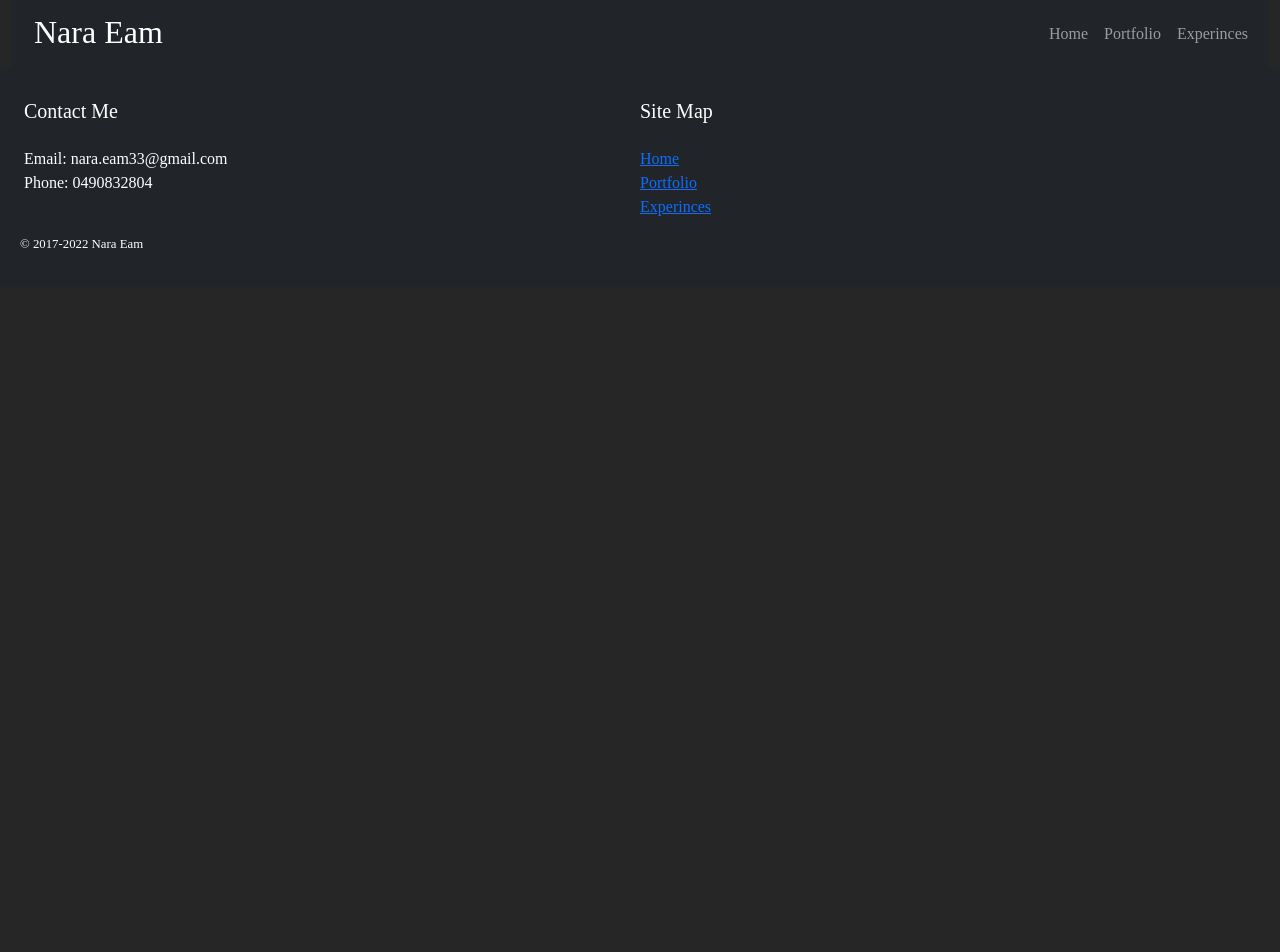
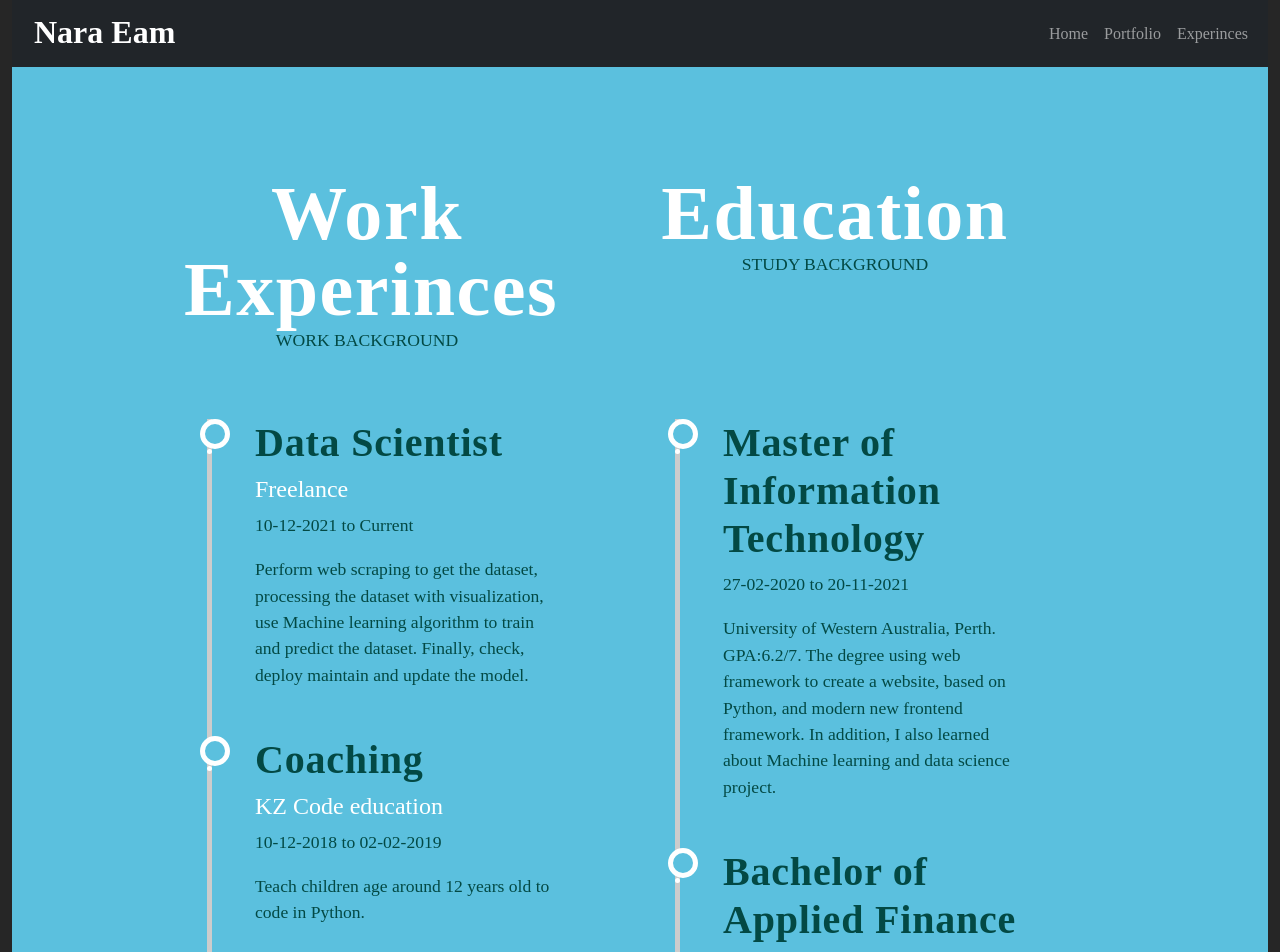
Before and after one commit to Sameam/sameam.github.io, a React (Create React App) app: page /experience in a window 1280 px wide. Shown: the top 952 px of the page. Before the commit the page ends 800 px from the top, so only its background shows below. Built offline with nearby package versions, Linux system fonts and the light colour scheme; a web font is replaced by a local one.

Commit message:
add experince section

```diff
--- a/package.json
+++ b/package.json
@@ -13,6 +13,7 @@
     "react-scripts": "5.0.0",
     "react-scroll": "^1.8.4",
     "react-vertical-timeline-component": "^3.5.2",
+    "sass": "^1.49.7",
     "web-vitals": "^2.1.4"
   },
   "scripts": {
--- /dev/null
+++ b/src/components/Experiencetime.js
@@ -0,0 +1,21 @@
+import React from 'react'
+import "./experince.scss"
+
+const Experiencetime = ({data}) => {
+  return (
+    <div>
+      {data.map((item) =>
+      <li>
+        <div class="content">
+          <h3>{item.title}</h3>
+          <h4>{item.name}</h4>
+          <p>{item.date}</p>
+          <p>{item.description}</p>
+        </div>
+      </li>
+    )}
+    </div>
+  )
+}
+
+export default Experiencetime
--- a/src/components/Experince.js
+++ b/src/components/Experince.js
@@ -1,9 +1,36 @@
 import React from 'react';
 import Base from './Base';
-import "../index.css";
+import "./experince.scss"
+import Experiencetime from './Experiencetime';
+import {work,education} from "./Experincedata"
+
 
 const Experince = () => {
-  return <Base></Base>;
+  return <Base>
+    <section className="block-content t-block-teal l-block-spacing">
+					<div className="l-contained row text-left">
+						<header className="heading-group col-sm-5">
+							<h2>Work Experinces</h2>
+							<p class="subtitle">
+								Work Background
+							</p>
+						</header>
+            <header className="heading-group col-sm">
+							<h2>Education</h2>
+							<p class="subtitle">
+								Study Background
+							</p>
+						</header>
+						<ul className="timeline-list col-sm-5">
+							<Experiencetime data={work}/>
+						</ul>
+						<ul class="timeline-list col-md-5">
+							<Experiencetime data={education} />
+						</ul>
+					</div>
+
+				</section>
+  </Base>;
 };
 
 export default Experince;
--- /dev/null
+++ b/src/components/Experincedata.js
@@ -0,0 +1,41 @@
+const work = [
+  {
+    "title":"Data Scientist",
+    "date":"10-12-2021 to Current",
+    "name":"Freelance",
+    "description":"Perform web scraping to get the dataset, processing the dataset with visualization, use Machine learning algorithm to train and predict the dataset. Finally, check, deploy maintain and update the model."
+  },
+  {
+    "title":"Coaching",
+    "date":"10-12-2018 to 02-02-2019",
+    "name":"KZ Code education",
+    "description":"Teach children age around 12 years old to code in Python. "
+  },
+  {
+    "title":"Internship",
+    "date":"10-12-2018 to 02-02-2019",
+    "name":"Pacific Home loan",
+    "description":"Meet with clients, identify their needs, provide best recommendation for home or business loan. Performing general duties as necessaries."
+  },
+  {
+    "title":"Internship",
+    "date":"10-03-2019 to 10-06-2019",
+    "name":"BeltRoad Cap (Private Equity)",
+    "description":"perform quantitative research on and present analysis to investors"
+  }
+]
+
+const education = [
+  {
+    "title":"Master of Information Technology",
+    "date":"27-02-2020 to 20-11-2021",
+    "description":"University of Western Australia, Perth. GPA:6.2/7. The degree using web framework to create a website, based on Python, and modern new frontend framework. In addition, I also learned about Machine learning and data science project."
+  },
+  {
+    "title":"Bachelor of Applied Finance",
+    "date":"27-02-2017 to 10-12-2019",
+    "description":"Macquarie University, Sydney. GPA:6.2/7. The degree mainly focus on risk management, financial product derivatives and portfolio management etc."
+  }
+]
+
+export {work,education}
--- /dev/null
+++ b/src/components/experince.scss
@@ -0,0 +1,240 @@
+body {
+  font-size:100%;
+  line-height:1.6;
+}
+.block-content {
+  min-height:100vh;
+}
+
+.block-content p {
+	font-size:1.1em;
+	line-height:1.5;
+	-webkit-font-smoothing:antialiased;
+	margin:0 auto 1em auto;
+}
+
+.block-content h2 {
+
+	text-align:center;
+	margin:1em 0 0 0;
+	font-size:2.5em;
+	line-height:1;
+	letter-spacing:0.02em;
+
+	@media all and (min-width:40em) {
+
+	font-size: 4.75em;
+
+	}
+}
+.subtitle {
+	font-weight:300;
+	text-transform:uppercase;
+	text-align:center;
+	font-size:1em;
+	margin:0.5em 0;
+}
+.heading-group {
+	margin:0 0 3em 0;
+}
+.content h3 {
+	font-size: 1.2em;
+	line-height:1.2;
+	letter-spacing:0.02em;
+  color:#fff;
+
+	@media all and (min-width:40em) {
+
+	font-size: 2.5em;
+
+	}
+}
+
+
+h1, h2, h3 {
+	font-weight:900;
+
+}
+p {
+	line-height:1.5;
+}
+
+.l-block-spacing {
+
+
+	min-height:80vh;
+	padding:2em 0 4em 0;
+
+}
+
+.l-contained {
+
+	max-width:1000px;
+	margin-left:auto;
+	margin-right:auto;
+
+	padding-left:1em;
+	padding-right:1em;
+
+	@media all and (min-width:40em) {
+
+		padding-left:2em;
+		padding-right:2em;
+
+
+	}
+}
+.timeline-list {
+
+	//border-left: 5px solid #ccc;
+	padding-bottom: 1em;
+	position: relative;
+	max-width:700px;
+	margin:0 auto;
+
+  &:before {
+		content: "";
+     border-left: 5px solid #CCC;
+     left: -0.25em;
+     top: 2em;
+     height: 100%;
+     position: absolute;
+     bottom: 0;
+     top: 0;
+    transform-origin:0 0;
+    animation:scaleVertical 3s 1s ease both 1;
+	}
+
+	&:after {
+		content: "";
+    clear:both;
+
+		position: absolute;
+		bottom: 0px;
+		left: -1em;
+		width: 20px;
+		height: 20px;
+		border-radius: 50%;
+		background: none repeat scroll 0% 0% #DDD;
+		border: 5px solid #DDD;
+		box-shadow: 1px 1px 1px rgba(0, 0, 0, 0.1);
+    animation:revealScaleUp 0.75s 2.82s ease both 1;
+	}
+}
+
+.t-block-teal {
+	background:#5bc0de;
+}
+.t-block-teal h2 {
+	color:#fff;
+}
+.t-block-teal h3 {
+	color:#034944;
+}
+.t-block-teal p {
+	color:#034944;
+}
+//list animation
+//scale in the circle, follwoed by the list item
+//the border must also animate in.
+.timeline-list li {
+
+	margin:0 0 3em 0;
+	padding:0 2em 0em 2em;
+    position: relative;
+
+}
+.timeline-list li:before {
+
+	content: "";
+	position: absolute;
+	top: 0px;
+	left: -1.45em;
+	width: 30px;
+	height: 30px;
+	border-radius: 50%;
+	background: none repeat scroll 0% 0% #5bc0de;
+	border: 5px solid #fff;
+  animation:revealScaleUp 0.75s 0s ease both 1;
+}
+.timeline-list {
+
+   animation:reveal 2s 0 ease both 1;
+}
+.timeline-list li .content {
+  animation:revealFromLeft 0.5s 0s ease both 1;
+}
+
+
+
+
+.timeline-list li:nth-child(1):before {
+  animation-delay:0.85s;
+}
+.timeline-list li:nth-child(1) .content {
+  animation-delay:1.05s;
+}
+.timeline-list li:nth-child(2):before {
+   animation-delay:1.2s;
+}
+.timeline-list li:nth-child(2) .content {
+  animation-delay:1.5s;
+}
+.timeline-list li:nth-child(3):before {
+  animation-delay:1.8s;
+}
+.timeline-list li:nth-child(3) .content {
+  animation-delay:2.1s;
+}
+.timeline-list li:nth-child(4):before {
+  animation-delay:2s;
+}
+.timeline-list li:nth-child(4) .content {
+  animation-delay:2.3s;
+}
+@keyframes revealFromLeft {
+  0% {
+    transform:translateX(-1em);
+    opacity:0;
+  }
+  100% {
+    opacity:1;
+    transform:translateX(0);
+  }
+}
+@keyframes reveal {
+  0% {
+    opacity:0;
+  }
+  100% {
+    opacity:1;
+  }
+}
+@keyframes scaleVertical {
+  0% {
+    transform:scaleY(0);
+
+  }
+  100% {
+    transform:scaleY(1);
+  }
+}
+@keyframes revealScaleUp {
+  0% {
+    opacity:0;
+    transform:scale(0.5);
+  }
+
+
+
+  50% {
+     opacity:1;
+     transform:scale(1.3);
+
+  }
+  100% {
+    opacity:1;
+    transform:scale(1);
+
+  }
+}
```
Also changed, not shown: 1 other file (tests, documents, lock files or other folders).
